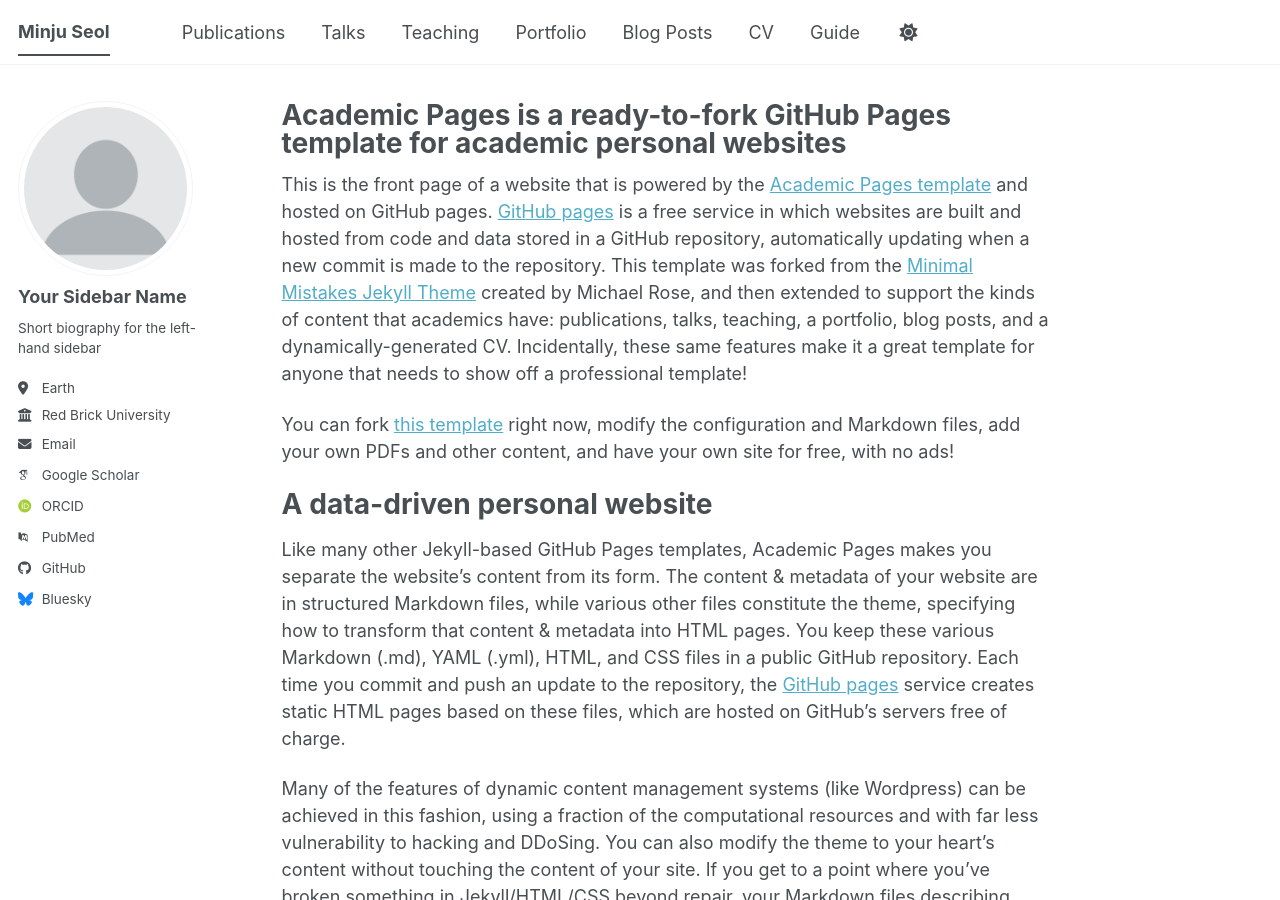
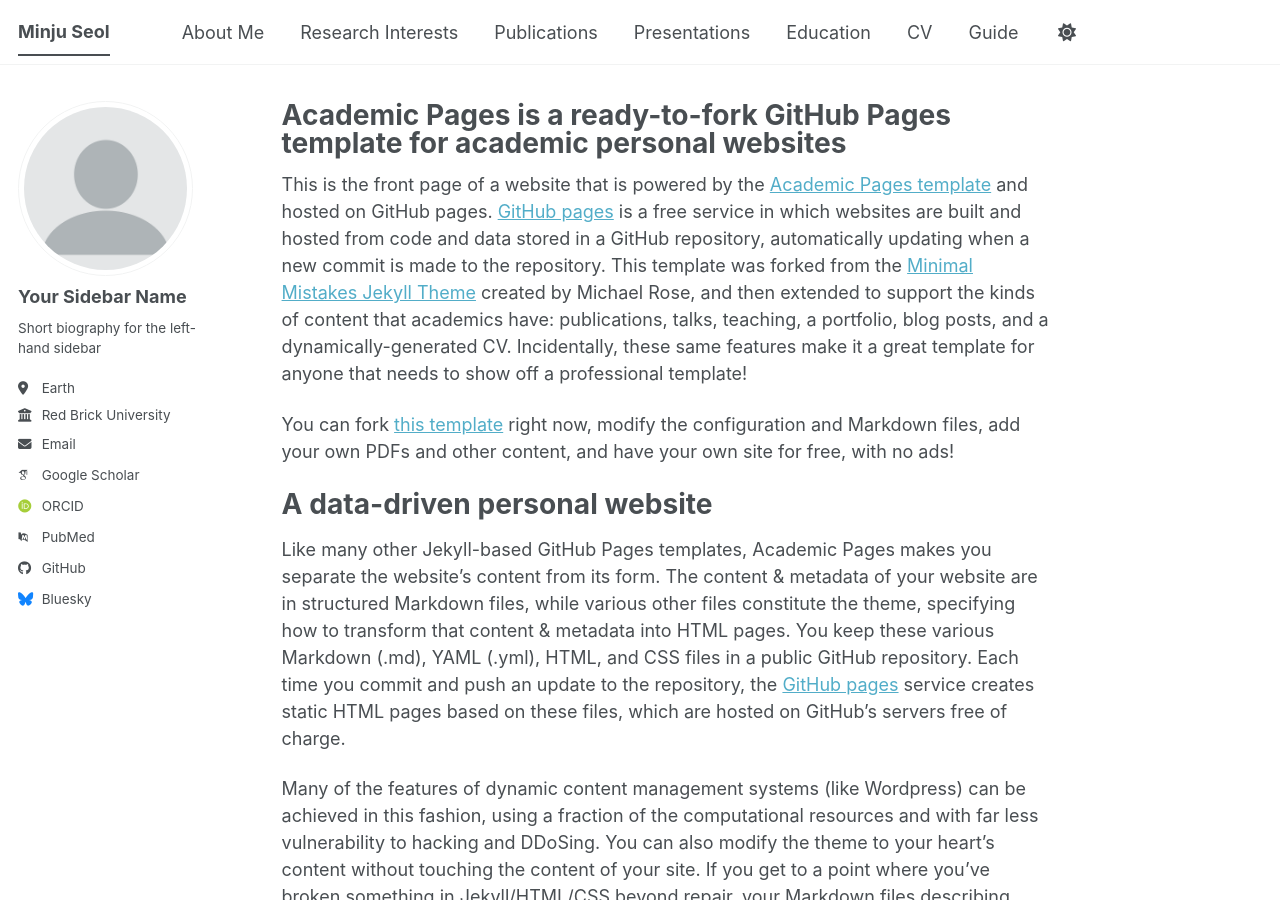
Before and after one commit to Minju-Seol/Minju-Seol.github.io, a Jekyll site: the page built from _pages/about.md, in a window 1280 px wide and 900 px high. Built offline with Jekyll 4.4.1, drawn with Linux system fonts in a browser that asks for light colours; some web fonts are replaced; a script bundle is joined from its source files by our own code; library files that are not in the unit come from our copies.

Commit message:
Update navigation.yml

```diff
--- a/_data/navigation.yml
+++ b/_data/navigation.yml
@@ -8,20 +8,20 @@
 #      Markdown formatted page while the second is generated using JSON.
 
 main:
+  - title: "About Me"
+    url: /about/
+
+  - title: "Research Interests"
+    url: /research/
+
   - title: "Publications"
     url: /publications/
 
-  - title: "Talks"
-    url: /talks/
+  - title: "Presentations"
+    url: /presentations/
 
-  - title: "Teaching"
-    url: /teaching/
-
-  - title: "Portfolio"
-    url: /portfolio/
-
-  - title: "Blog Posts"
-    url: /year-archive/
+  - title: "Education"
+    url: /education/
 
   - title: "CV"
     url: /cv/
```
